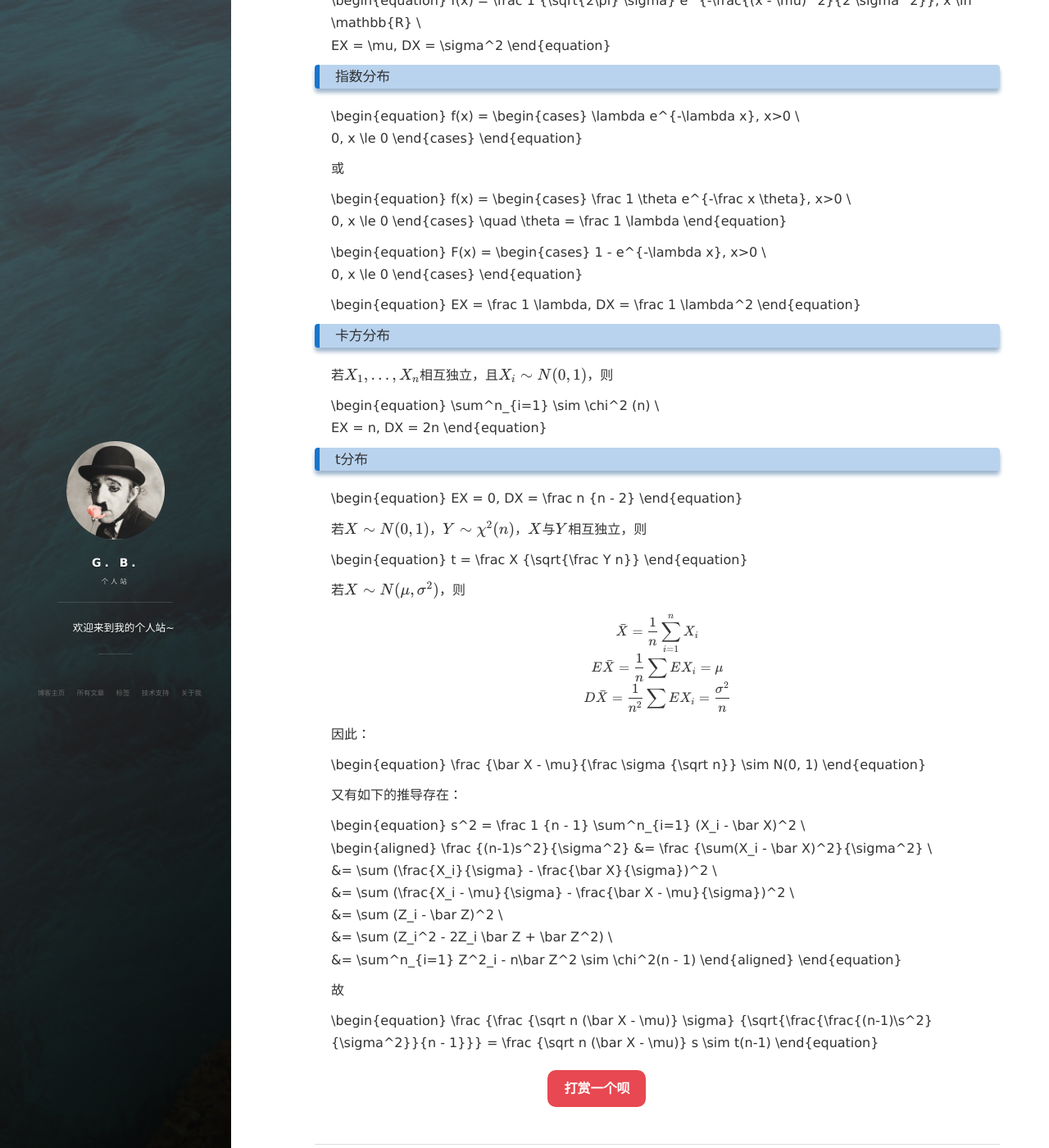
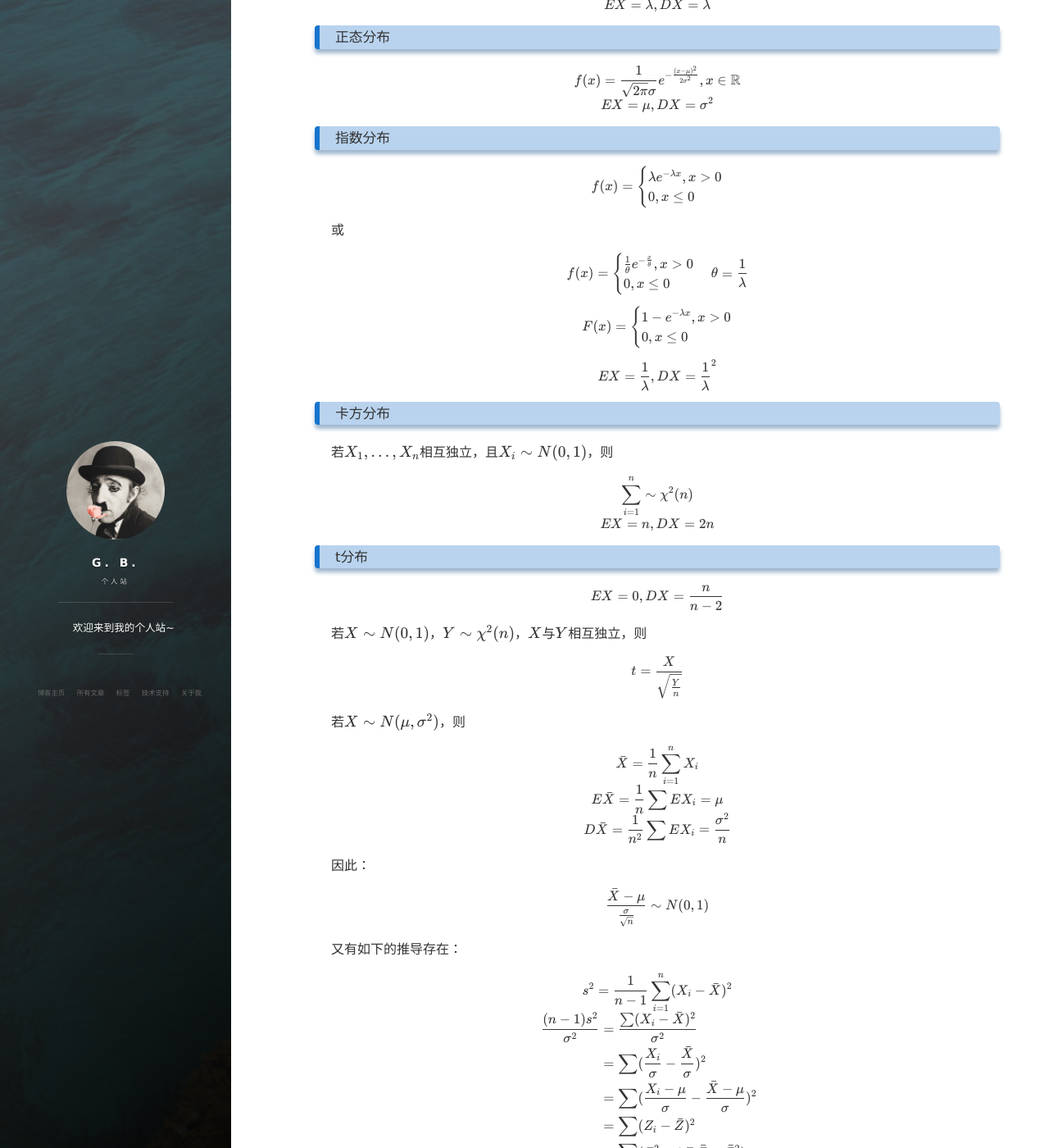
Before and after one commit to Blanket58/Blanket58.github.io, a Jekyll site: the page built from _posts/2021-08-03-statistical-theory.md, in a window 1280 px wide and 1400 px high, scrolled down 1919 px. Shown: the whole window at 82% size. Built offline with Jekyll 4.4.1, drawn with Linux system fonts in a browser that asks for light colours; nearby versions of some CDN libraries; comment, search, counter and statistics services are not loaded; some of the changed text lies outside the part shown.

Commit message:
Update 2021-08-03-statistical-theory.md

```diff
--- a/_posts/2021-08-03-statistical-theory.md
+++ b/_posts/2021-08-03-statistical-theory.md
@@ -13,49 +13,49 @@
 
 ### 样本均值
 
-\begin{equation}
+$$
 \bar{X} = \frac{1}{n} \sum X_i
-\end{equation}
+$$
 
 ### 样本方差
 
-\begin{equation}
+$$
 s^2 = \frac{1}{n-1} \sum (X_i - \bar{X})^2
-\end{equation}
+$$
 
 ### 变异系数
 
-\begin{equation}
+$$
 CV = \frac{s}{\bar{X}}
-\end{equation}
+$$
 
 样本标准差除以样本均值。当比较两组不同量纲数据的离散程度时，直接用标准差比较不合适，应该消除量纲的影响。
 
 ### 异众比率
 
-\begin{equation}
+$$
 V_r = 1 - \frac{f_m}{\sum f_i}
-\end{equation}
+$$
 
 其中$f_m$是众数组的频数，$\sum f_i$是总频数。
 
 ### k阶原点矩
 
-\begin{equation}
+$$
 m_k = \frac{1}{n} \sum X^k_i
-\end{equation}
+$$
 
 ### k阶中心距
 
-\begin{equation}
+$$
 v_k = \frac{1}{n-1} \sum (X_i - \bar{X})^k
-\end{equation}
+$$
 
 ### 偏度
 
-\begin{equation}
+$$
 skew = E[(\frac{X - \mu}{\sigma})^3]
-\end{equation}
+$$
 
 即3阶中心距。
 
@@ -63,9 +63,9 @@
 
 ### 峰度
 
-\begin{equation}
+$$
 kurt = E[(\frac{X - \mu}{\sigma})^4]
-\end{equation}
+$$
 
 即4阶中心距。
 
@@ -75,78 +75,78 @@
 
 ### 二项分布
 
-\begin{equation}
-B(n, p) \\\\
+$$
+B(n, p) \\
 EX = np, DX = np(1 - p)
-\end{equation}
+$$
 
 ### 泊松分布
 
-\begin{equation}
-P(x) = \frac{\lambda^x e^{-\lambda}}{x!}, x = 0, 1, 2, ... \\\\
+$$
+P(x) = \frac{\lambda^x e^{-\lambda}}{x!}, x = 0, 1, 2, ... \\
 EX = \lambda, DX = \lambda
-\end{equation}
+$$
 
 ### 正态分布
 
-\begin{equation}
-f(x) = \frac 1 {\sqrt{2\pi} \sigma} e^{-\frac{(x - \mu)^2}{2 \sigma^2}}, x \in \mathbb{R} \\\\
+$$
+f(x) = \frac 1 {\sqrt{2\pi} \sigma} e^{-\frac{(x - \mu)^2}{2 \sigma^2}}, x \in \mathbb{R} \\
 EX = \mu, DX = \sigma^2
-\end{equation}
+$$
 
 ### 指数分布
 
-\begin{equation}
+$$
 f(x) =
 \begin{cases}
-\lambda e^{-\lambda x}, x>0 \\\\
+\lambda e^{-\lambda x}, x>0 \\
 0, x \le 0
 \end{cases}
-\end{equation}
+$$
 
 或
 
-\begin{equation}
+$$
 f(x) =
 \begin{cases}
-\frac 1 \theta e^{-\frac x \theta}, x>0 \\\\
+\frac 1 \theta e^{-\frac x \theta}, x>0 \\
 0, x \le 0
 \end{cases}
 \quad \theta = \frac 1 \lambda
-\end{equation}
+$$
 
-\begin{equation}
+$$
 F(x) =
 \begin{cases}
-1 - e^{-\lambda x}, x>0 \\\\
+1 - e^{-\lambda x}, x>0 \\
 0, x \le 0
 \end{cases}
-\end{equation}
+$$
 
-\begin{equation}
+$$
 EX = \frac 1 \lambda, DX = \frac 1 \lambda^2
-\end{equation}
+$$
 
 ### 卡方分布
 
 若$X_1, ..., X_n$相互独立，且$X_i \sim N(0, 1)$，则
 
-\begin{equation}
-\sum^n_{i=1} \sim \chi^2 (n) \\\\
+$$
+\sum^n_{i=1} \sim \chi^2 (n) \\
 EX = n, DX = 2n
-\end{equation}
+$$
 
 ### t分布
 
-\begin{equation}
+$$
 EX = 0, DX = \frac n {n - 2}
-\end{equation}
+$$
 
 若$X \sim N(0, 1)$，$Y \sim \chi^2(n)$，$X$与$Y$相互独立，则
 
-\begin{equation}
+$$
 t = \frac X {\sqrt{\frac Y n}}
-\end{equation}
+$$
 
 若$X \sim N(\mu, \sigma^2)$，则
 
@@ -158,26 +158,26 @@
 
 因此：
 
-\begin{equation}
+$$
 \frac {\bar X - \mu}{\frac \sigma {\sqrt n}} \sim N(0, 1)
-\end{equation}
+$$
 
 又有如下的推导存在：
 
-\begin{equation}
-s^2 = \frac 1 {n - 1} \sum^n_{i=1} (X_i - \bar X)^2 \\\\
+$$
+s^2 = \frac 1 {n - 1} \sum^n_{i=1} (X_i - \bar X)^2 \\
 \begin{aligned}
-\frac {(n-1)s^2}{\sigma^2} &= \frac {\sum(X_i - \bar X)^2}{\sigma^2} \\\\
-&= \sum (\frac{X_i}{\sigma} - \frac{\bar X}{\sigma})^2 \\\\
-&= \sum (\frac{X_i - \mu}{\sigma} - \frac{\bar X - \mu}{\sigma})^2 \\\\
-&= \sum (Z_i - \bar Z)^2 \\\\
-&= \sum (Z_i^2 - 2Z_i \bar Z + \bar Z^2) \\\\
+\frac {(n-1)s^2}{\sigma^2} &= \frac {\sum(X_i - \bar X)^2}{\sigma^2} \\
+&= \sum (\frac{X_i}{\sigma} - \frac{\bar X}{\sigma})^2 \\
+&= \sum (\frac{X_i - \mu}{\sigma} - \frac{\bar X - \mu}{\sigma})^2 \\
+&= \sum (Z_i - \bar Z)^2 \\
+&= \sum (Z_i^2 - 2Z_i \bar Z + \bar Z^2) \\
 &= \sum^n_{i=1} Z^2_i - n\bar Z^2 \sim \chi^2(n - 1)
 \end{aligned}
-\end{equation}
+$$
 
 故
 
-\begin{equation}
+$$
 \frac {\frac {\sqrt n (\bar X - \mu)} \sigma} {\sqrt{\frac{\frac{(n-1)\s^2}{\sigma^2}}{n - 1}}} = \frac {\sqrt n (\bar X - \mu)} s \sim t(n-1)
-\end{equation}
+$$
```
